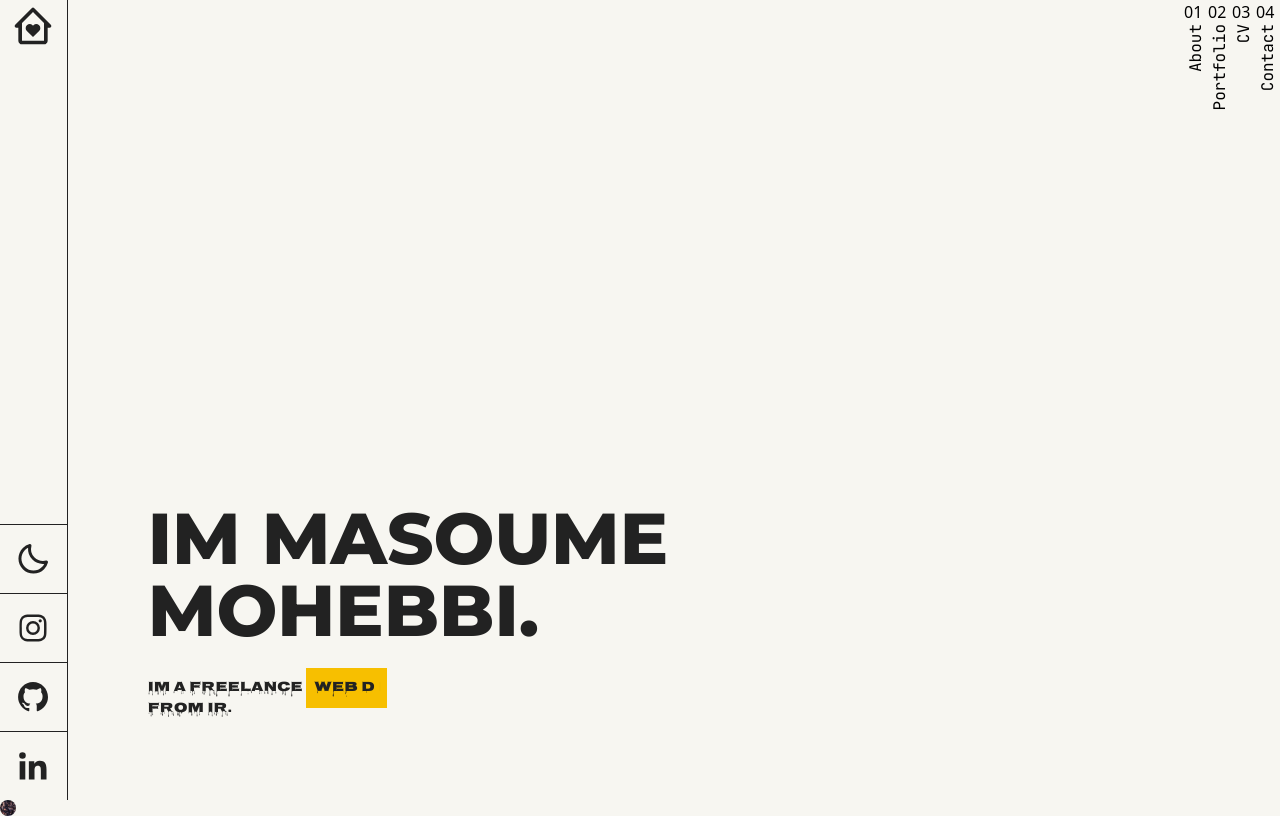
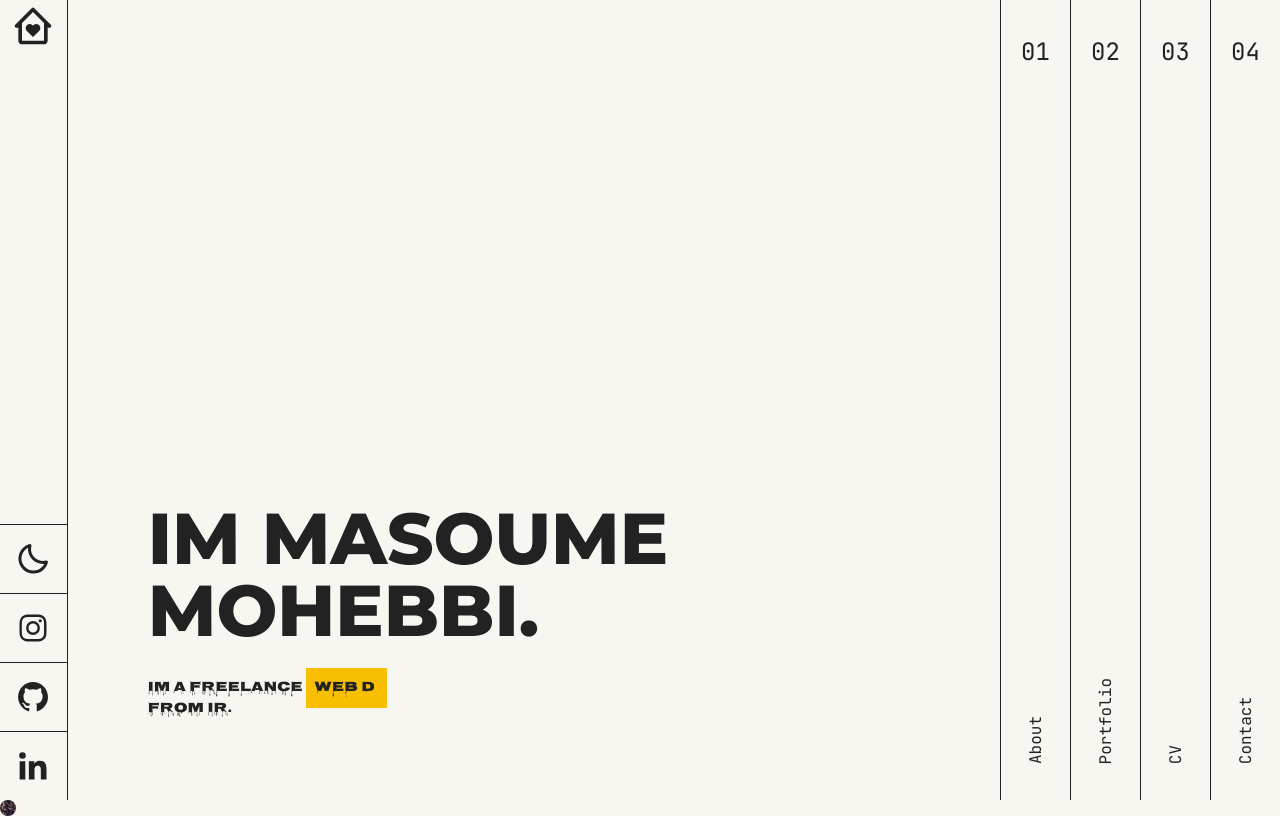
Before and after one commit to masoumehmohebbi/react-accordion-portfolio, a React (Vite) app: page / in a window 1280 px wide. Built offline with nearby package versions, Linux system fonts and the light colour scheme; a web font is replaced by a local one.

Commit message:
Updated Styles Index.css

```diff
--- a/src/index.css
+++ b/src/index.css
@@ -5,10 +5,10 @@
 @tailwind utilities;
 
 /* SideAccordion.jsx */
-aside div {
+aside main {
   @apply overflow-hidden text-primary dark:text-secondary flex flex-col items-center border-l-[1px] border-primary dark:border-secondary justify-between h-full w-[70px] py-9;
 }
-aside div h1 {
+aside main h1 {
   @apply font-jetbrains text-2xl duration-200 transition-all ease-out;
 }
 
```
